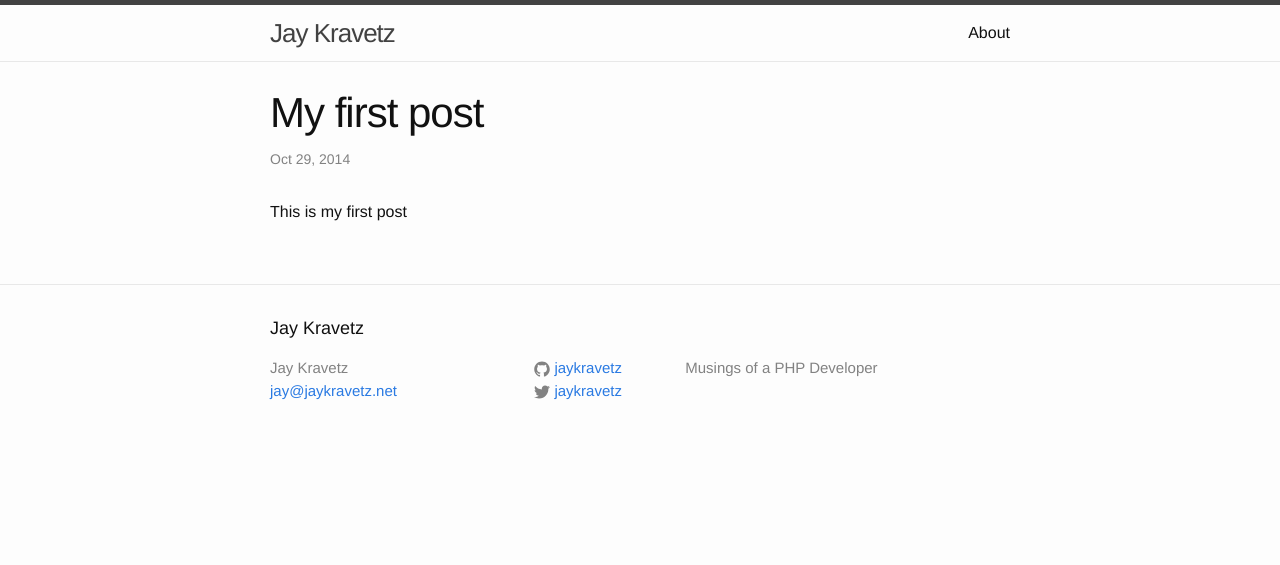
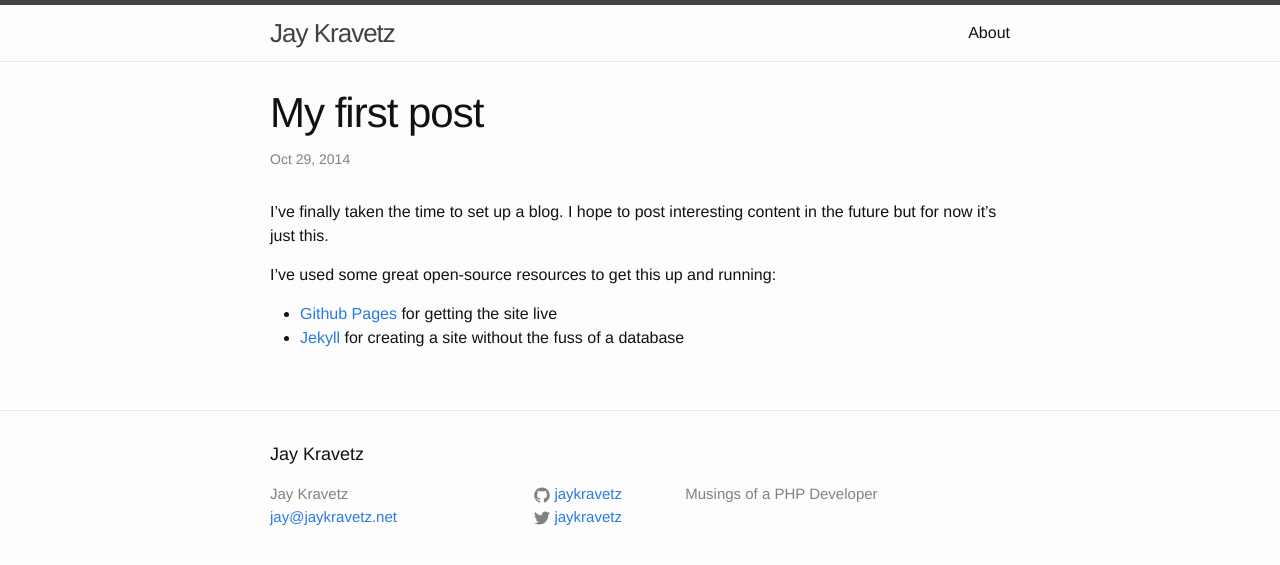
Before and after one commit to jaykravetz/jaykravetz.github.io, a Jekyll site: the page built from _posts/2014-10-29-first-post.md, in a window 1280 px wide. Shown: the top 565 px of the page. Built offline with Jekyll 4.4.1, drawn with Linux system fonts in a browser that asks for light colours.

Commit message:
Update first post

```diff
--- a/_posts/2014-10-29-first-post.md
+++ b/_posts/2014-10-29-first-post.md
@@ -5,4 +5,9 @@ date:   2014-10-29 13:59:10
 categories: none
 ---
 
-This is my first post
+I've finally taken the time to set up a blog. I hope to post interesting content in the future but for now it's just this.
+
+I've used some great open-source resources to get this up and running:
+
+* [Github Pages](https://pages.github.com) for getting the site live
+* [Jekyll](http://jekyllrb.com) for creating a site without the fuss of a database
```
Also changed, not shown: 1 other file.
